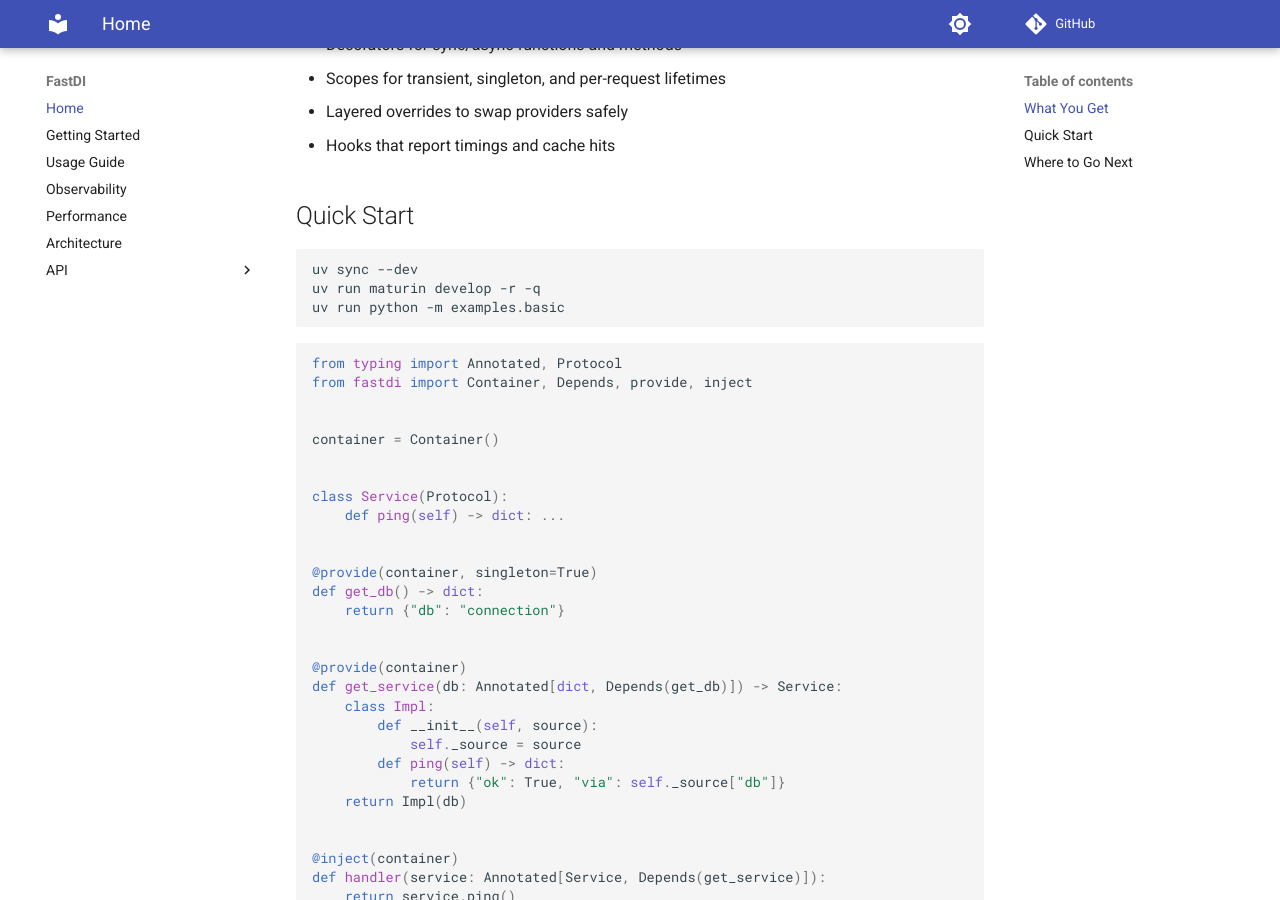
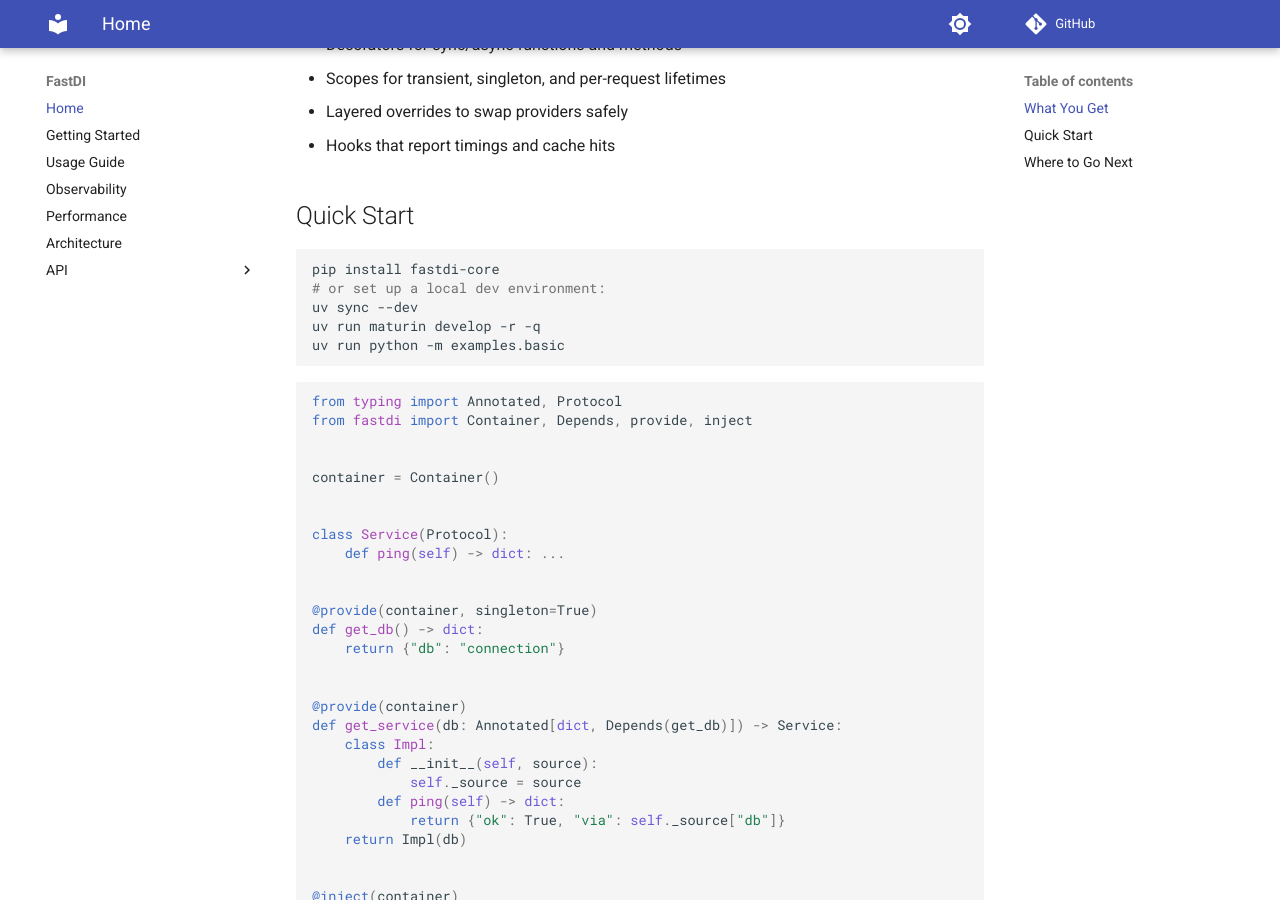
Before and after one commit to aliev/fastdi, an MkDocs documentation site: the page built from docs/index.md, in a window 1280 px wide and 900 px high, scrolled down 349 px. Built offline with MkDocs 1.6.1 and Material for MkDocs 9.7.7, drawn with Linux system fonts in a browser that asks for light colours; comment, search, counter and statistics services are not loaded.

Commit message:
upd: project name

````diff
--- a/docs/index.md
+++ b/docs/index.md
@@ -13,6 +13,8 @@ FastDI pairs a Rust core with a lightweight Python API to provide fast, explicit
 ## Quick Start
 
 ```bash
+pip install fastdi-core
+# or set up a local dev environment:
 uv sync --dev
 uv run maturin develop -r -q
 uv run python -m examples.basic
--- a/pyproject.toml
+++ b/pyproject.toml
@@ -3,7 +3,7 @@ requires = ["maturin>=1.4,<2.0"]
 build-backend = "maturin"
 
 [project]
-name = "fastdi"
+name = "fastdi-core"
 version = "0.1.0"
 description = "FastDI — Rust-powered Dependency Injection for Python"
 authors = [
````
Also changed, not shown: README.md (+2 -0 lines), docs/getting-started.md (+2 -0 lines).
